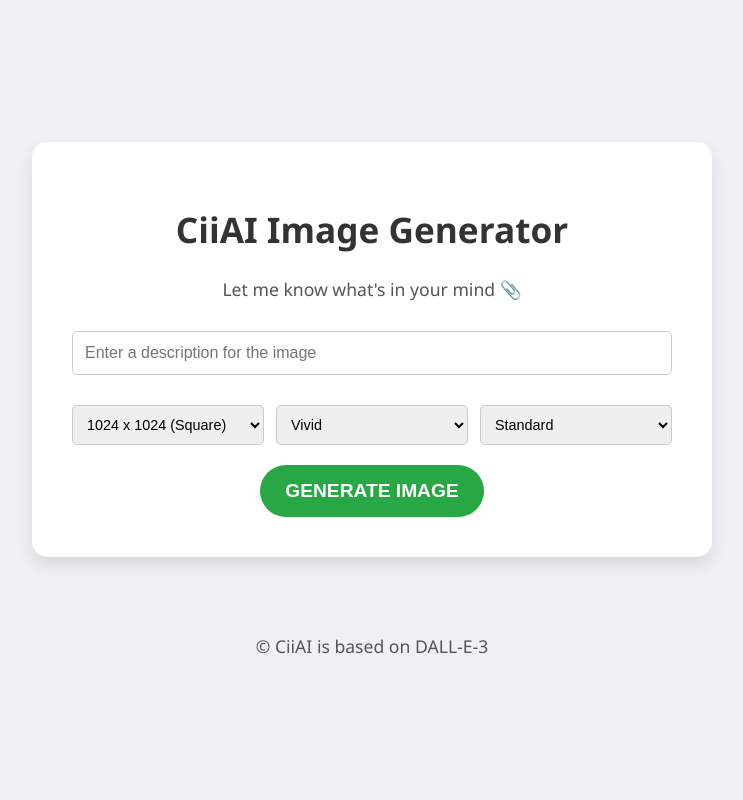
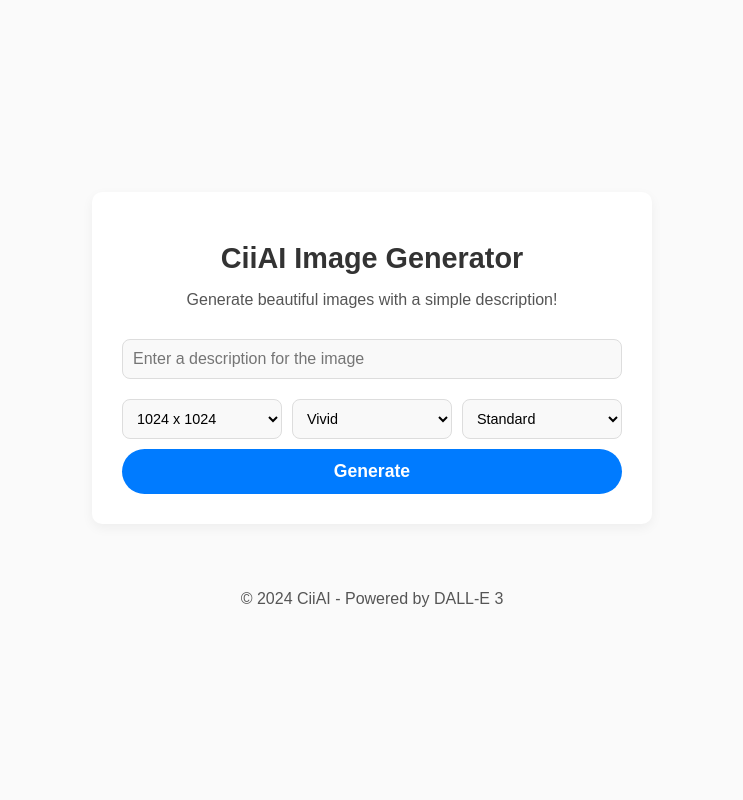
Before and after one commit to janiscirulis/JCU-WebApp-DALL-e, a Flask app: page / in a window 1280 px wide. Shown: the whole page, without its empty margins (268-1011 px from the left). Run offline with Flask 3, Linux system fonts and the light colour scheme.

Commit message:
Update index.html design update

```diff
--- a/templates/index.html
+++ b/templates/index.html
@@ -6,7 +6,7 @@
     <title>CiiAI Image Generator</title>
     <style>
         body {
-            font-family: 'Segoe UI', Tahoma, Geneva, Verdana, sans-serif;
+            font-family: 'Arial', sans-serif;
             margin: 0;
             padding: 0;
             display: flex;
@@ -14,102 +14,97 @@
             align-items: center;
             justify-content: center;
             min-height: 100vh;
-            background-color: #f0f0f5;
+            background-color: #fafafa;
+            color: #333;
         }
         .container {
             text-align: center;
-            background-color: #ffffff;
-            padding: 40px;
-            border-radius: 15px;
-            box-shadow: 0 8px 16px rgba(0, 0, 0, 0.1);
-            width: 90%;
-            max-width: 600px;
+            background-color: #fff;
+            padding: 30px;
+            border-radius: 10px;
+            width: 100%;
+            max-width: 500px;
             margin: 20px;
+            box-shadow: 0 4px 12px rgba(0, 0, 0, 0.05);
         }
         h1 {
-            font-size: 2.2rem;
-            color: #333;
+            font-size: 1.8rem;
+            margin-bottom: 10px;
         }
         p {
+            font-size: 1rem;
             color: #555;
-            font-size: 1.1rem;
             margin-bottom: 20px;
         }
         input[type="text"], select {
             width: 100%;
-            padding: 12px;
+            padding: 10px;
             margin: 10px 0;
             font-size: 1rem;
-            border: 1px solid #ccc;
-            border-radius: 5px;
+            border: 1px solid #ddd;
+            border-radius: 8px;
             box-sizing: border-box;
-            transition: border-color 0.3s;
+            background-color: #f9f9f9;
+            transition: border-color 0.3s, background-color 0.3s;
         }
         input[type="text"]:focus, select:focus {
             border-color: #007bff;
+            background-color: #fff;
             outline: none;
         }
         .options {
             display: flex;
             justify-content: space-between;
             gap: 10px;
-            margin: 10px 0;
         }
         .options select {
-            width: 32%;
-            padding: 10px;
+            width: 33%;
             font-size: 0.9rem;
         }
         button {
-            padding: 15px 25px;
-            font-size: 1.2rem;
-            font-weight: bold;
-            text-transform: uppercase;
-            background-color: #28a745;
-            color: white;
+            width: 100%;
+            padding: 12px 0;
+            font-size: 1.1rem;
+            font-weight: 600;
+            background-color: #007bff;
+            color: #fff;
             border: none;
-            border-radius: 50px;
+            border-radius: 30px;
             cursor: pointer;
             transition: background-color 0.3s, transform 0.2s, box-shadow 0.2s;
         }
         button:hover {
-            background-color: #218838;
-            transform: translateY(-3px);
-            box-shadow: 0 4px 12px rgba(40, 167, 69, 0.3);
+            background-color: #0056b3;
+            transform: translateY(-2px);
+            box-shadow: 0 4px 12px rgba(0, 123, 255, 0.2);
         }
         .error {
-            color: red;
-            margin-top: 20px;
+            color: #ff4d4f;
+            margin-top: 15px;
         }
         .image-result {
             margin-top: 20px;
-            text-align: center;
         }
         .image-result img {
             max-width: 100%;
-            height: auto;
             border-radius: 10px;
-            box-shadow: 0 8px 16px rgba(0, 0, 0, 0.1);
+            box-shadow: 0 4px 12px rgba(0, 0, 0, 0.1);
         }
         footer {
-            margin-top: 40px;
+            margin-top: 30px;
             font-size: 0.9rem;
-            color: #777;
+            color: #888;
         }
         /* Responsive Design */
-        @media (max-width: 768px) {
-            .options {
-                flex-direction: column;
-            }
+        @media (max-width: 600px) {
             h1 {
-                font-size: 1.8rem;
+                font-size: 1.5rem;
             }
             p {
-                font-size: 1rem;
+                font-size: 0.9rem;
             }
             button {
                 font-size: 1rem;
-                padding: 12px 20px;
             }
         }
     </style>
@@ -118,54 +113,46 @@
 
 <div class="container">
     <h1>CiiAI Image Generator</h1>
-    <p>Let me know what's in your mind 📎</p>
+    <p>Generate beautiful images with a simple description!</p>
 
     <form method="POST">
-        <!-- Input for image prompt -->
         <input type="text" name="prompt" placeholder="Enter a description for the image" required>
 
-        <!-- Compact options for image size, style, and quality -->
         <div class="options">
-            <!-- Select for image size -->
             <select name="size" id="size" required>
-                <option value="1024x1024">1024 x 1024 (Square)</option>
-                <option value="1024x1792">1024 x 1792 (Portrait)</option>
-                <option value="1792x1024">1792 x 1024 (Landscape)</option>
+                <option value="1024x1024">1024 x 1024</option>
+                <option value="1024x1792">1024 x 1792</option>
+                <option value="1792x1024">1792 x 1024</option>
             </select>
 
-            <!-- Select for image style -->
             <select name="style" id="style" required>
                 <option value="vivid">Vivid</option>
                 <option value="natural">Natural</option>
             </select>
 
-            <!-- Select for image quality -->
             <select name="quality" id="quality" required>
                 <option value="standard">Standard</option>
                 <option value="hd">HD</option>
             </select>
         </div>
 
-        <!-- Submit button -->
-        <button type="submit">Generate Image</button>
+        <button type="submit">Generate</button>
     </form>
 
-    <!-- Display error message -->
     {% if error %}
     <div class="error">{{ error }}</div>
     {% endif %}
 
-    <!-- Display generated image -->
     {% if image_url %}
     <div class="image-result">
-        <h2>Generated Image:</h2>
+        <h2>Your Image:</h2>
         <img src="{{ image_url }}" alt="Generated Image">
     </div>
     {% endif %}
 </div>
 
 <footer>
-    <p>&copy; CiiAI is based on DALL-E-3</p>
+    <p>&copy; 2024 CiiAI - Powered by DALL-E 3</p>
 </footer>
 
 </body>
```
